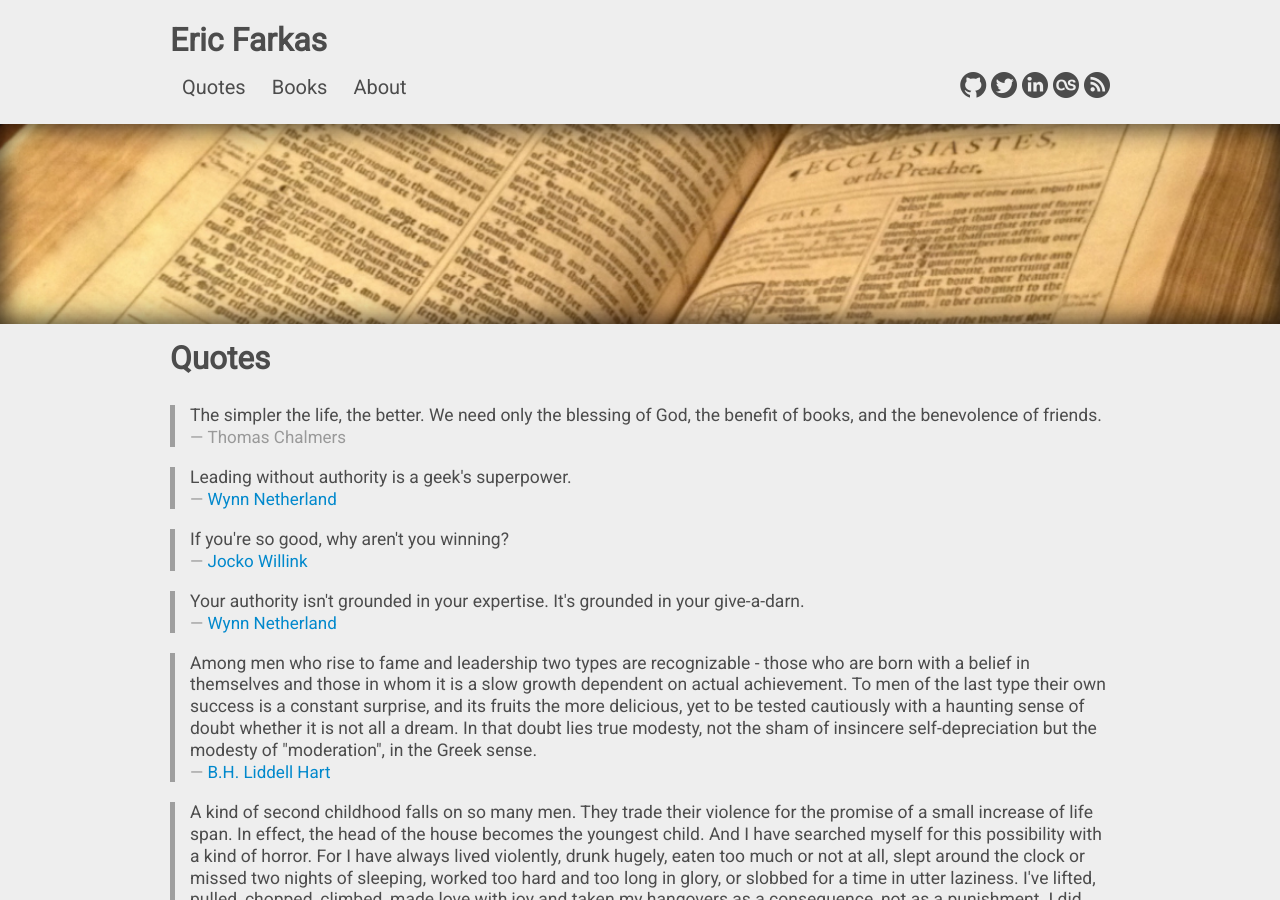
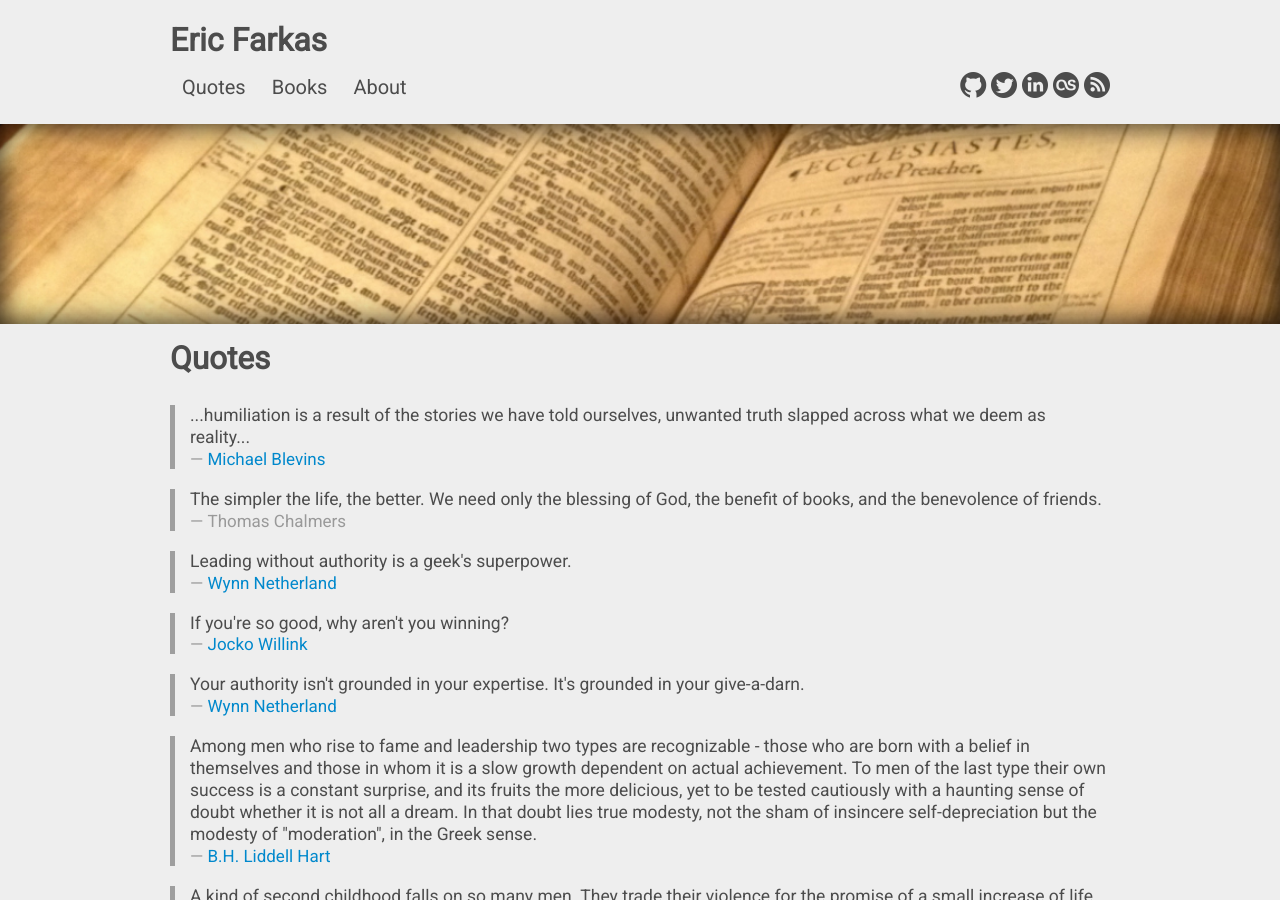
Before and after one commit to speric/speric.github.com, a Jekyll site: the page built from quotes.html, in a window 1280 px wide and 900 px high. Built offline with Jekyll 4.4.1, drawn with Linux system fonts in a browser that asks for light colours; some web fonts are replaced; comment, search, counter and statistics services are not loaded.

Commit message:
Add Blevins quote

```diff
--- a/quotes.html
+++ b/quotes.html
@@ -7,6 +7,14 @@ description: A collection of thought-provoking quotes.
 
 <h2>Quotes</h2>
 <br/>
+
+<blockquote>
+  <p>
+    ...humiliation is a result of the stories we have told ourselves,
+    unwanted truth slapped across what we deem as reality...
+  </p>
+  <small><a href="https://www.nonprophet.media/chapter-one">Michael Blevins</a></small>
+</blockquote>
 
 <blockquote>
   <p>
```
